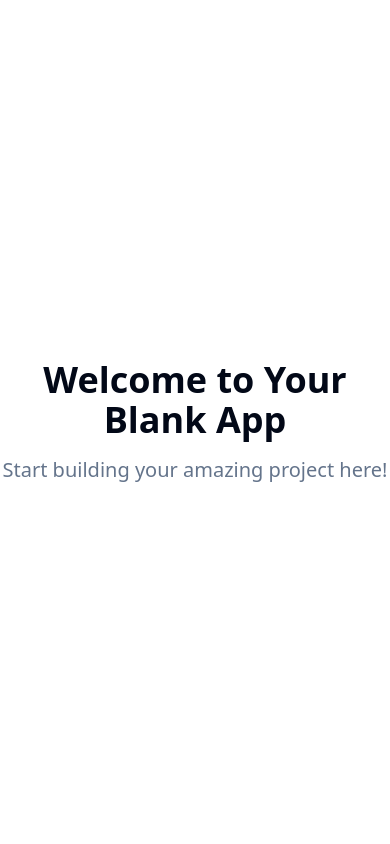
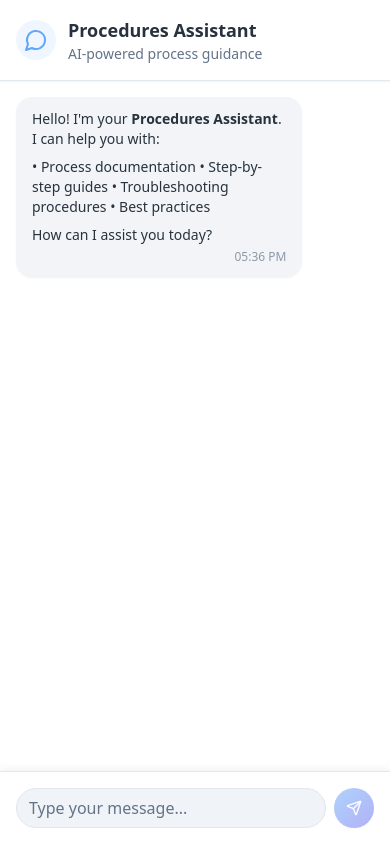
Before and after one commit to shkmizu/chatbw, a React (Vite) app: page / in a window 390 px wide. Built offline with nearby package versions, Linux system fonts and the light colour scheme.

Commit message:
Create chatbot interface
Implement a modern, minimal chatbot interface inspired by Google Gemini. Features include a fixed top bar, distinct user and bot message styling, markdown support, a bottom input with a send button, responsiveness, and smooth message animations.

```diff
--- a/index.html
+++ b/index.html
@@ -3,8 +3,8 @@
   <head>
     <meta charset="UTF-8" />
     <meta name="viewport" content="width=device-width, initial-scale=1.0" />
-    <title>lumen-chat-interface</title>
-    <meta name="description" content="Lovable Generated Project" />
+    <title>Procedures Assistant - AI Chat Interface</title>
+    <meta name="description" content="Modern chatbot interface for AI-powered procedures and process guidance. Get step-by-step assistance with documentation, troubleshooting, and best practices." />
     <meta name="author" content="Lovable" />
 
     <meta property="og:title" content="lumen-chat-interface" />
--- a/package.json
+++ b/package.json
@@ -52,9 +52,11 @@
     "react-day-picker": "^8.10.1",
     "react-dom": "^18.3.1",
     "react-hook-form": "^7.61.1",
+    "react-markdown": "^10.1.0",
     "react-resizable-panels": "^2.1.9",
     "react-router-dom": "^6.30.1",
     "recharts": "^2.15.4",
+    "remark-gfm": "^4.0.1",
     "sonner": "^1.7.4",
     "tailwind-merge": "^2.6.0",
     "tailwindcss-animate": "^1.0.7",
--- /dev/null
+++ b/src/components/ChatInterface.tsx
@@ -0,0 +1,111 @@
+import { useState, useRef, useEffect } from 'react';
+import { Send, MessageCircle } from 'lucide-react';
+import { Button } from '@/components/ui/button';
+import { Input } from '@/components/ui/input';
+import { Message } from './Message';
+
+export interface ChatMessage {
+  id: string;
+  content: string;
+  isUser: boolean;
+  timestamp: Date;
+}
+
+export const ChatInterface = () => {
+  const [messages, setMessages] = useState<ChatMessage[]>([
+    {
+      id: '1',
+      content: 'Hello! I\'m your **Procedures Assistant**. I can help you with:\n\n• Process documentation\n• Step-by-step guides\n• Troubleshooting procedures\n• Best practices\n\nHow can I assist you today?',
+      isUser: false,
+      timestamp: new Date(),
+    },
+  ]);
+  const [inputValue, setInputValue] = useState('');
+  const messagesEndRef = useRef<HTMLDivElement>(null);
+  const inputRef = useRef<HTMLInputElement>(null);
+
+  const scrollToBottom = () => {
+    messagesEndRef.current?.scrollIntoView({ behavior: 'smooth' });
+  };
+
+  useEffect(() => {
+    scrollToBottom();
+  }, [messages]);
+
+  const handleSendMessage = () => {
+    if (!inputValue.trim()) return;
+
+    const newMessage: ChatMessage = {
+      id: Date.now().toString(),
+      content: inputValue,
+      isUser: true,
+      timestamp: new Date(),
+    };
+
+    setMessages(prev => [...prev, newMessage]);
+    setInputValue('');
+
+    // Simulate bot response
+    setTimeout(() => {
+      const botResponse: ChatMessage = {
+        id: (Date.now() + 1).toString(),
+        content: `I understand you need help with: "${inputValue}"\n\nLet me provide you with a detailed procedure:\n\n1. **Initial Assessment**\n   - Review the current situation\n   - Identify key requirements\n\n2. **Planning Phase**\n   - Define clear objectives\n   - Set realistic timelines\n\n3. **Implementation**\n   - Follow best practices\n   - Monitor progress regularly\n\nWould you like me to elaborate on any of these steps?`,
+        isUser: false,
+        timestamp: new Date(),
+      };
+      setMessages(prev => [...prev, botResponse]);
+    }, 1000);
+  };
+
+  const handleKeyPress = (e: React.KeyboardEvent) => {
+    if (e.key === 'Enter' && !e.shiftKey) {
+      e.preventDefault();
+      handleSendMessage();
+    }
+  };
+
+  return (
+    <div className="flex flex-col h-screen bg-background">
+      {/* Header */}
+      <header className="flex items-center gap-3 p-4 border-b bg-card shadow-sm">
+        <div className="flex items-center justify-center w-10 h-10 rounded-full bg-primary/10">
+          <MessageCircle className="w-6 h-6 text-primary" />
+        </div>
+        <div>
+          <h1 className="text-lg font-semibold text-foreground">Procedures Assistant</h1>
+          <p className="text-sm text-muted-foreground">AI-powered process guidance</p>
+        </div>
+      </header>
+
+      {/* Messages Area */}
+      <div className="flex-1 overflow-y-auto chat-scroll p-4 space-y-4">
+        {messages.map(message => (
+          <Message key={message.id} message={message} />
+        ))}
+        <div ref={messagesEndRef} />
+      </div>
+
+      {/* Input Area */}
+      <div className="p-4 border-t bg-card chat-input-shadow">
+        <div className="flex gap-2 max-w-4xl mx-auto">
+          <Input
+            ref={inputRef}
+            value={inputValue}
+            onChange={(e) => setInputValue(e.target.value)}
+            onKeyPress={handleKeyPress}
+            placeholder="Type your message..."
+            className="flex-1 rounded-full bg-muted/50 border-muted focus:bg-background transition-colors"
+          />
+          <Button
+            onClick={handleSendMessage}
+            size="icon"
+            className="rounded-full chat-user-message hover:opacity-90 transition-opacity"
+            disabled={!inputValue.trim()}
+          >
+            <Send className="w-4 h-4" />
+          </Button>
+        </div>
+      </div>
+    </div>
+  );
+};
--- /dev/null
+++ b/src/components/Message.tsx
@@ -0,0 +1,79 @@
+import { forwardRef } from 'react';
+import ReactMarkdown from 'react-markdown';
+import remarkGfm from 'remark-gfm';
+import { ChatMessage } from './ChatInterface';
+import { cn } from '@/lib/utils';
+
+interface MessageProps {
+  message: ChatMessage;
+  className?: string;
+}
+
+export const Message = forwardRef<HTMLDivElement, MessageProps>(
+  ({ message, className }, ref) => {
+    return (
+      <div
+        ref={ref}
+        className={cn(
+          'flex w-full message-enter',
+          message.isUser ? 'justify-end' : 'justify-start',
+          className
+        )}
+      >
+        <div
+          className={cn(
+            'max-w-[80%] md:max-w-[70%] lg:max-w-[60%] rounded-2xl px-4 py-3 text-sm',
+            message.isUser
+              ? 'chat-user-message ml-auto'
+              : 'chat-bot-message mr-auto'
+          )}
+        >
+          {message.isUser ? (
+            <p className="whitespace-pre-wrap">{message.content}</p>
+          ) : (
+            <div className="prose prose-sm max-w-none">
+              <ReactMarkdown
+                remarkPlugins={[remarkGfm]}
+                components={{
+                  p: ({ children }) => <p className="mb-2 last:mb-0">{children}</p>,
+                  ul: ({ children }) => <ul className="list-disc list-inside mb-2 space-y-1">{children}</ul>,
+                  ol: ({ children }) => <ol className="list-decimal list-inside mb-2 space-y-1">{children}</ol>,
+                  li: ({ children }) => <li className="text-sm">{children}</li>,
+                  strong: ({ children }) => <strong className="font-semibold">{children}</strong>,
+                  code: ({ children }) => (
+                    <code className="bg-muted px-1.5 py-0.5 rounded text-xs font-mono">
+                      {children}
+                    </code>
+                  ),
+                  pre: ({ children }) => (
+                    <pre className="bg-muted p-3 rounded-lg overflow-x-auto my-2">
+                      {children}
+                    </pre>
+                  ),
+                  h1: ({ children }) => <h1 className="text-lg font-semibold mb-2">{children}</h1>,
+                  h2: ({ children }) => <h2 className="text-base font-semibold mb-2">{children}</h2>,
+                  h3: ({ children }) => <h3 className="text-sm font-semibold mb-1">{children}</h3>,
+                }}
+              >
+                {message.content}
+              </ReactMarkdown>
+            </div>
+          )}
+          <div className="flex justify-end mt-1">
+            <span className={cn(
+              "text-xs opacity-70",
+              message.isUser ? "text-primary-foreground" : "text-muted-foreground"
+            )}>
+              {message.timestamp.toLocaleTimeString([], {
+                hour: '2-digit',
+                minute: '2-digit'
+              })}
+            </span>
+          </div>
+        </div>
+      </div>
+    );
+  }
+);
+
+Message.displayName = 'Message';
--- a/src/index.css
+++ b/src/index.css
@@ -8,50 +8,54 @@ All colors MUST be HSL.
 
 @layer base {
   :root {
+    /* Clean chat interface colors */
     --background: 0 0% 100%;
-    --foreground: 222.2 84% 4.9%;
+    --foreground: 214 21% 20%;
 
     --card: 0 0% 100%;
-    --card-foreground: 222.2 84% 4.9%;
+    --card-foreground: 214 21% 20%;
 
     --popover: 0 0% 100%;
-    --popover-foreground: 222.2 84% 4.9%;
+    --popover-foreground: 214 21% 20%;
 
-    --primary: 222.2 47.4% 11.2%;
-    --primary-foreground: 210 40% 98%;
+    /* Gemini-inspired blue gradient for user messages */
+    --primary: 213 94% 68%;
+    --primary-foreground: 0 0% 100%;
+    --primary-start: 213 94% 68%;
+    --primary-end: 239 84% 67%;
 
-    --secondary: 210 40% 96.1%;
-    --secondary-foreground: 222.2 47.4% 11.2%;
+    /* Light gray for bot messages */
+    --secondary: 214 32% 91%;
+    --secondary-foreground: 214 21% 20%;
 
-    --muted: 210 40% 96.1%;
-    --muted-foreground: 215.4 16.3% 46.9%;
+    --muted: 214 32% 91%;
+    --muted-foreground: 214 16% 46%;
 
-    --accent: 210 40% 96.1%;
-    --accent-foreground: 222.2 47.4% 11.2%;
+    --accent: 214 32% 91%;
+    --accent-foreground: 214 21% 20%;
 
-    --destructive: 0 84.2% 60.2%;
-    --destructive-foreground: 210 40% 98%;
+    --destructive: 0 84% 60%;
+    --destructive-foreground: 0 0% 100%;
 
-    --border: 214.3 31.8% 91.4%;
-    --input: 214.3 31.8% 91.4%;
-    --ring: 222.2 84% 4.9%;
+    --border: 214 32% 91%;
+    --input: 214 32% 91%;
+    --ring: 213 94% 68%;
 
-    --radius: 0.5rem;
+    --radius: 0.75rem;
+
+    /* Chat-specific colors */
+    --chat-user-bg: linear-gradient(135deg, hsl(var(--primary-start)), hsl(var(--primary-end)));
+    --chat-bot-bg: 214 32% 96%;
+    --chat-shadow: 214 16% 46% / 0.1;
+    --chat-shadow-elevated: 214 16% 46% / 0.15;
 
     --sidebar-background: 0 0% 98%;
-
     --sidebar-foreground: 240 5.3% 26.1%;
-
     --sidebar-primary: 240 5.9% 10%;
-
     --sidebar-primary-foreground: 0 0% 98%;
-
     --sidebar-accent: 240 4.8% 95.9%;
-
     --sidebar-accent-foreground: 240 5.9% 10%;
-
     --sidebar-border: 220 13% 91%;
-
     --sidebar-ring: 217.2 91.2% 59.8%;
   }
 
@@ -65,8 +69,10 @@ All colors MUST be HSL.
     --popover: 222.2 84% 4.9%;
     --popover-foreground: 210 40% 98%;
 
-    --primary: 210 40% 98%;
-    --primary-foreground: 222.2 47.4% 11.2%;
+    --primary: 213 94% 68%;
+    --primary-foreground: 0 0% 100%;
+    --primary-start: 213 94% 68%;
+    --primary-end: 239 84% 67%;
 
     --secondary: 217.2 32.6% 17.5%;
     --secondary-foreground: 210 40% 98%;
@@ -83,6 +89,12 @@ All colors MUST be HSL.
     --border: 217.2 32.6% 17.5%;
     --input: 217.2 32.6% 17.5%;
     --ring: 212.7 26.8% 83.9%;
+
+    --chat-user-bg: linear-gradient(135deg, hsl(var(--primary-start)), hsl(var(--primary-end)));
+    --chat-bot-bg: 217.2 32.6% 17.5%;
+    --chat-shadow: 210 40% 98% / 0.1;
+    --chat-shadow-elevated: 210 40% 98% / 0.15;
+
     --sidebar-background: 240 5.9% 10%;
     --sidebar-foreground: 240 4.8% 95.9%;
     --sidebar-primary: 224.3 76.3% 48%;
@@ -100,6 +112,56 @@ All colors MUST be HSL.
   }
 
   body {
-    @apply bg-background text-foreground;
+    @apply bg-background text-foreground font-sans;
   }
 }
+
+@layer components {
+  /* Chat message animations */
+  .message-enter {
+    @apply animate-fade-in;
+  }
+
+  .message-slide-up {
+    @apply animate-[slideUp_0.3s_ease-out];
+  }
+
+  /* Chat user message gradient */
+  .chat-user-message {
+    background: var(--chat-user-bg);
+    @apply text-primary-foreground shadow-sm;
+  }
+
+  /* Chat bot message styling */
+  .chat-bot-message {
+    @apply bg-[hsl(var(--chat-bot-bg))] text-foreground shadow-sm;
+  }
+
+  /* Elevated shadow for input area */
+  .chat-input-shadow {
+    box-shadow: 0 -2px 8px hsla(var(--chat-shadow));
+  }
+
+  /* Custom scrollbar for chat area */
+  .chat-scroll {
+    scrollbar-width: thin;
+    scrollbar-color: hsl(var(--muted)) transparent;
+  }
+
+  .chat-scroll::-webkit-scrollbar {
+    width: 6px;
+  }
+
+  .chat-scroll::-webkit-scrollbar-track {
+    background: transparent;
+  }
+
+  .chat-scroll::-webkit-scrollbar-thumb {
+    background: hsl(var(--muted));
+    border-radius: 3px;
+  }
+
+  .chat-scroll::-webkit-scrollbar-thumb:hover {
+    background: hsl(var(--muted-foreground));
+  }
+}
--- a/src/pages/Index.tsx
+++ b/src/pages/Index.tsx
@@ -1,14 +1,7 @@
-// Update this page (the content is just a fallback if you fail to update the page)
+import { ChatInterface } from '@/components/ChatInterface';
 
 const Index = () => {
-  return (
-    <div className="min-h-screen flex items-center justify-center bg-background">
-      <div className="text-center">
-        <h1 className="text-4xl font-bold mb-4">Welcome to Your Blank App</h1>
-        <p className="text-xl text-muted-foreground">Start building your amazing project here!</p>
-      </div>
-    </div>
-  );
+  return <ChatInterface />;
 };
 
 export default Index;
--- a/tailwind.config.ts
+++ b/tailwind.config.ts
@@ -84,11 +84,33 @@ export default {
 					to: {
 						height: '0'
 					}
+				},
+				'fade-in': {
+					'0%': {
+						opacity: '0',
+						transform: 'translateY(10px)'
+					},
+					'100%': {
+						opacity: '1',
+						transform: 'translateY(0)'
+					}
+				},
+				'slideUp': {
+					'0%': {
+						opacity: '0',
+						transform: 'translateY(20px)'
+					},
+					'100%': {
+						opacity: '1',
+						transform: 'translateY(0)'
+					}
 				}
 			},
 			animation: {
 				'accordion-down': 'accordion-down 0.2s ease-out',
-				'accordion-up': 'accordion-up 0.2s ease-out'
+				'accordion-up': 'accordion-up 0.2s ease-out',
+				'fade-in': 'fade-in 0.3s ease-out',
+				'slide-up': 'slideUp 0.3s ease-out'
 			}
 		}
 	},
```
Also changed, not shown: 1 other file (tests, documents, lock files or other folders).
